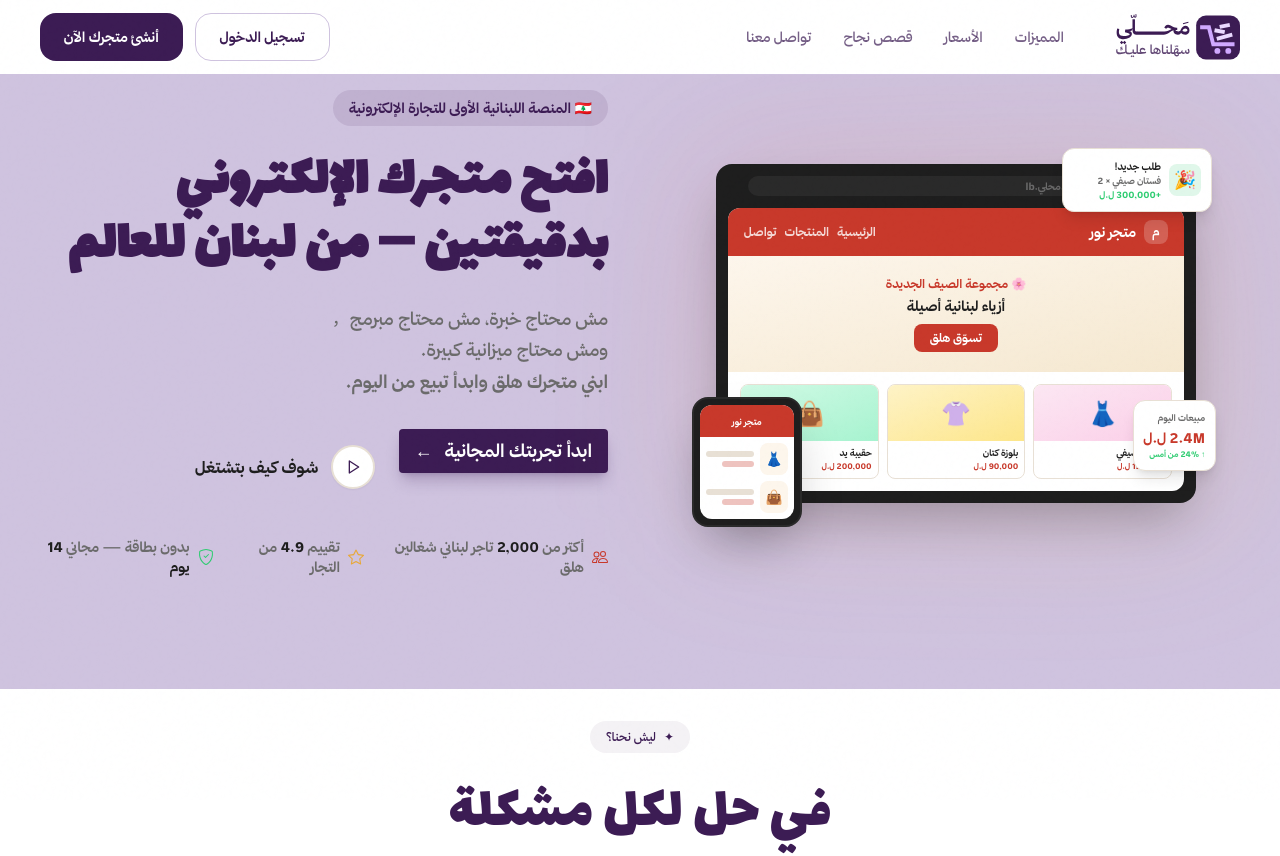
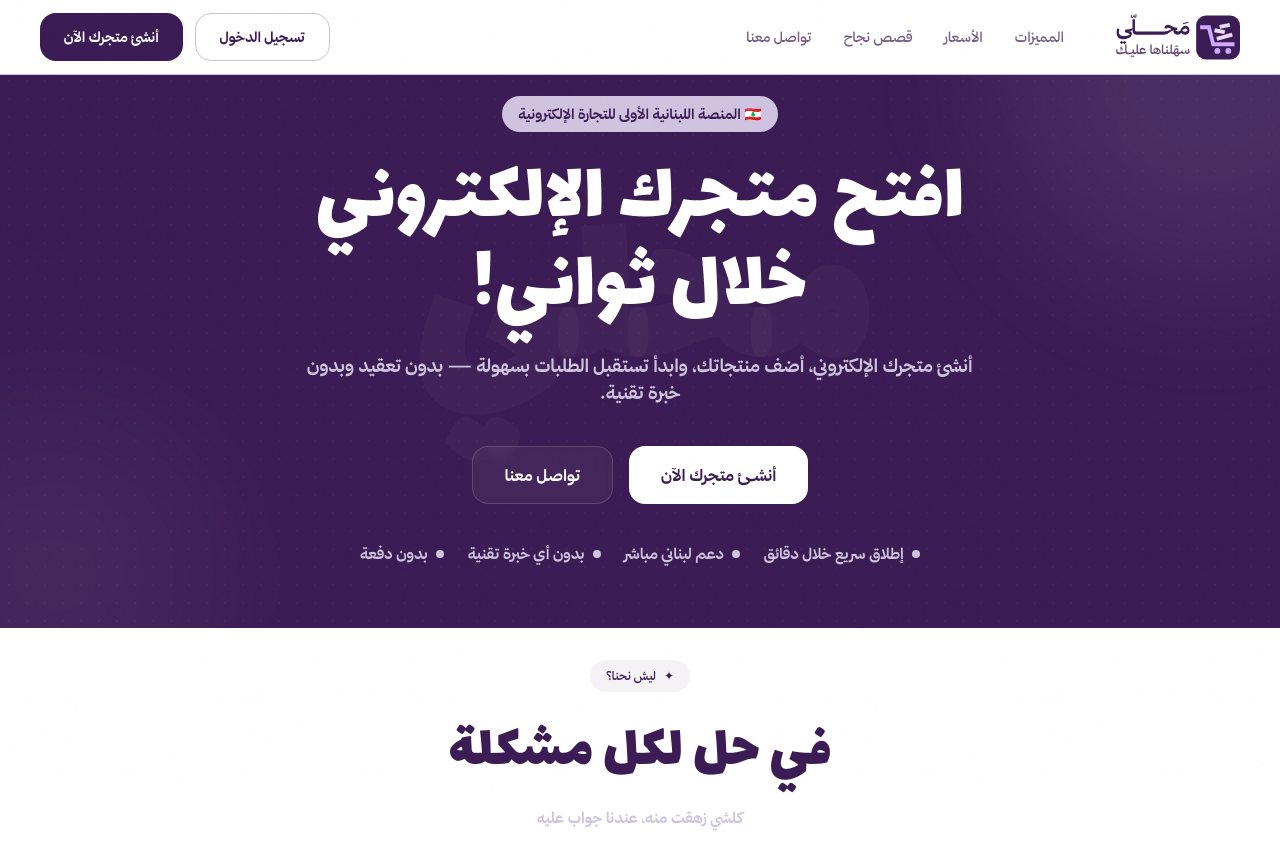
Before and after one commit to Khodor21/mahally, a Next.js app: page / in a window 1280 px wide. Shown: the top 856 px of the page. Built offline with nearby package versions, Linux system fonts and the light colour scheme.

Commit message:
Font thmanya solve

```diff
--- a/app/page.tsx
+++ b/app/page.tsx
@@ -1,5 +1,5 @@
 import Navbar from "../components/Navbar";
-import Hero from "../components/Hero";
+import Main from "../components/Main";
 import ProblemSolution from "../components/ProblemSolution";
 import Features from "../components/Features";
 import HowItWorks from "../components/HowItWorks";
@@ -17,7 +17,7 @@
     <div className="min-h-screen bg-[#FDF6EC]" dir="rtl" lang="ar">
       <Navbar />
       <main>
-        <Hero />
+        <Main />
         <ProblemSolution />
         <Features />
         <HowItWorks />
@@ -28,7 +28,6 @@
         <FinalCTA />
       </main>
       <Footer />
-      <WhatsAppFloat />
       <ScrollToTop />
     </div>
   );
--- a/components/Hero.tsx
+++ b/components/Hero.tsx
@@ -229,7 +229,7 @@
                   size={16}
                 />
                 <span>
-                  بدون بطاقة — مجاني{" "}
+                  بدون دفعة مسبقة{" "}
                   <strong className="text-[#1E1E1E]">14 يوم</strong>
                 </span>
               </div>
--- /dev/null
+++ b/components/Main.tsx
@@ -0,0 +1,96 @@
+export default function FinalCTA() {
+  return (
+    <section
+      id="contact"
+      className="relative overflow-hidden py-16 md:py-18 bg-brand-dark"
+    >
+      {/* Background */}
+      <div className="absolute inset-0 pointer-events-none overflow-hidden">
+        {/* Gradient glow */}
+        <div className="absolute top-0 right-0 w-[420px] h-[420px] rounded-full bg-brand-light/10 blur-3xl translate-x-1/3 -translate-y-1/3" />
+
+        <div className="absolute bottom-0 left-0 w-[320px] h-[320px] rounded-full bg-brand-white/5 blur-3xl -translate-x-1/3 translate-y-1/3" />
+
+        {/* Noise */}
+        <div className="absolute inset-0 opacity-[0.03] bg-[radial-gradient(circle_at_center,white_1px,transparent_1px)] bg-[length:18px_18px]" />
+
+        {/* Huge Text */}
+        <div
+          className="absolute top-1/2 left-1/2 -translate-x-1/2 -translate-y-1/2 text-[140px] md:text-[220px] text-brand-white/[0.03] leading-none select-none"
+          style={{ fontFamily: "Lalezar, cursive" }}
+        >
+          محلي
+        </div>
+      </div>
+
+      {/* Content */}
+      <div className="relative z-10 mt-8 w-full mx-auto px-5 md:px-10">
+        <div className="max-w-[900px] mx-auto text-center">
+          <div className="inline-flex items-center gap-2 bg-brand-light text-brand-dark rounded-full px-4 py-2 mb-6">
+            <span className="text-sm font-semibold">
+              🇱🇧 المنصة اللبنانية الأولى للتجارة الإلكترونية
+            </span>
+          </div>
+
+          {/* Heading */}
+          <h2
+            className="text-[42px] sm:text-[52px] md:text-[84px] leading-[1.05] text-brand-white mb-5"
+            style={{ fontFamily: "Lalezar, cursive" }}
+            dir="rtl"
+          >
+            افتح متجرك الإلكتروني
+            <br />
+            خلال ثواني!
+          </h2>
+
+          {/* Description */}
+          <p className="text-brand-light text-[14px] md:text-[18px] max-w-[700px] mx-auto mb-10">
+            أنشئ متجرك الإلكتروني، أضف منتجاتك، وابدأ تستقبل الطلبات بسهولة —
+            بدون تعقيد وبدون خبرة تقنية.
+          </p>
+
+          {/* CTA Buttons */}
+          <div className="flex flex-col sm:flex-row items-center justify-center gap-4">
+            <a
+              href="#pricing"
+              className="w-full sm:w-auto h-[52px] md:h-[58px] px-8 rounded-2xl bg-brand-white text-brand-dark text-[14px] md:text-[16px] font-bold flex items-center justify-center transition-all duration-300 hover:-translate-y-1 hover:opacity-90"
+            >
+              أنشـئ متجرك الآن
+            </a>
+
+            <a
+              href="https://wa.me/9611234567"
+              target="_blank"
+              rel="noopener noreferrer"
+              className="w-full sm:w-auto h-[52px] md:h-[58px] px-8 rounded-2xl border border-brand-white/15 bg-brand-white/5 backdrop-blur-sm text-brand-white text-[14px] md:text-[16px] font-semibold flex items-center justify-center transition-all duration-300 hover:bg-brand-white/10"
+            >
+              تواصل معنا
+            </a>
+          </div>
+
+          {/* Trust Row */}
+          <div className="flex flex-wrap items-center justify-center gap-x-6 gap-y-3 mt-10 text-brand-light text-sm md:text-[15px]">
+            <div className="flex items-center gap-2">
+              <div className="w-2 h-2 rounded-full bg-brand-light" />
+              <span>إطلاق سريع خلال دقائق</span>
+            </div>
+
+            <div className="flex items-center gap-2">
+              <div className="w-2 h-2 rounded-full bg-brand-light" />
+              <span>دعم لبناني مباشر</span>
+            </div>
+
+            <div className="flex items-center gap-2">
+              <div className="w-2 h-2 rounded-full bg-brand-light" />
+              <span>بدون أي خبرة تقنية</span>
+            </div>
+            <div className="flex items-center gap-2">
+              <div className="w-2 h-2 rounded-full bg-brand-light" />
+              <span>بدون  دفعة </span>
+            </div>
+          </div>
+        </div>
+      </div>
+    </section>
+  );
+}
```
